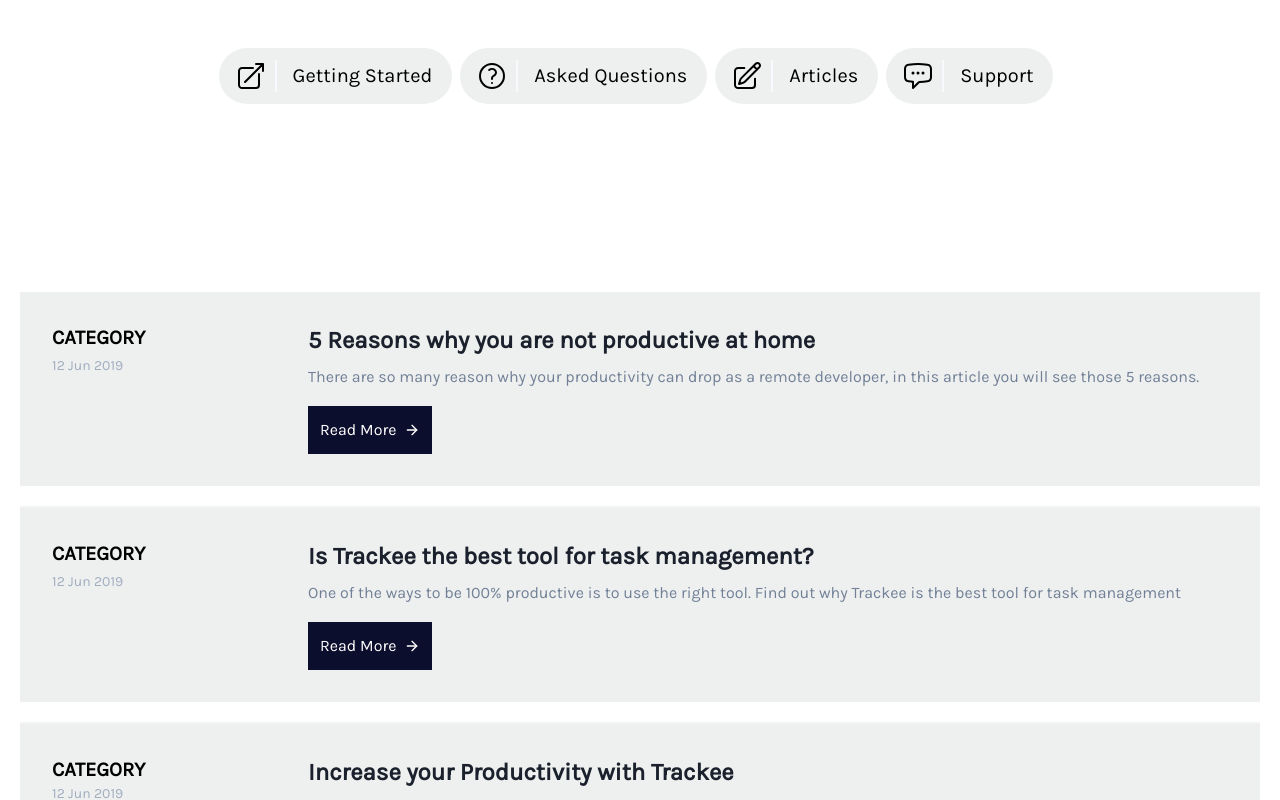
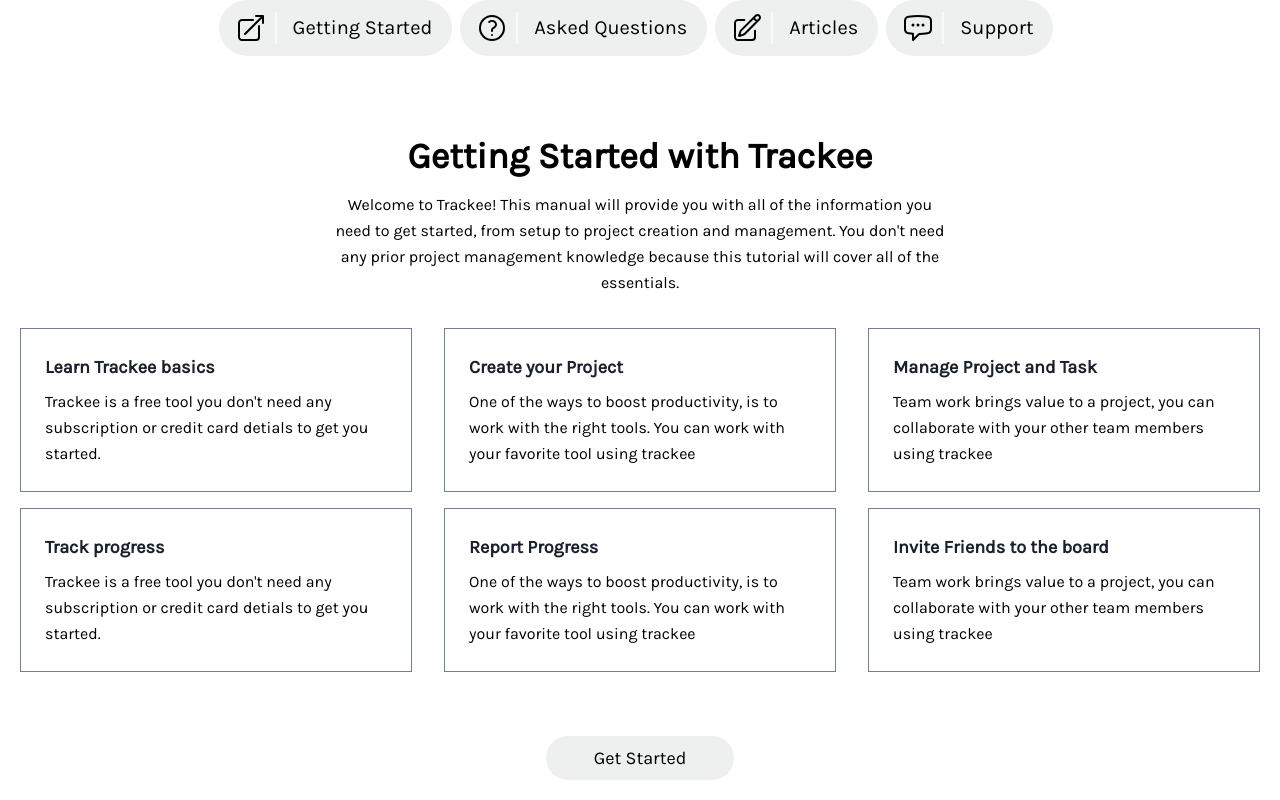
Before and after one commit to Emilsone/old-trackee-page, a Vue app: page /help in a window 1280 px wide. Shown: the part 580-1380 px from the top of the page. Built offline with nearby package versions, Linux system fonts and the light colour scheme.

Commit message:
create trackee help page

```diff
--- /dev/null
+++ b/src/components/mainpage/ArticleSection.vue
@@ -0,0 +1,110 @@
+<template>
+  <section class="text-gray-600 body-font overflow-hidden ">
+    <div class="container px-5 py-4 mx-auto">
+      <div class="-my-8 divide-y-2 divide-gray-100">
+        <div class="py-8 px-8 mt-5 flex flex-wrap md:flex-nowrap bg-btn">
+          <div class="md:w-64 md:mb-0 mb-6 flex-shrink-0 flex flex-col">
+            <span class="font-bold title-font text-black text-xl"
+              >CATEGORY</span
+            >
+            <span class="text-sm text-gray-500">12 Jun 2019</span>
+          </div>
+          <div class="md:flex-grow">
+            <h2 class="text-2xl font-bold text-gray-900 title-font mb-2">
+              5 Reasons why you are not productive at home
+            </h2>
+            <p class="leading-relaxed">
+              There are so many reason why your productivity can drop as a
+              remote developer, in this article you will see those 5 reasons.
+            </p>
+            <a class="text-white inline-flex items-center mt-4 bg-month p-3"
+              >Read More
+              <svg
+                class="w-4 h-4 ml-2"
+                viewBox="0 0 24 24"
+                stroke="currentColor"
+                stroke-width="2"
+                fill="none"
+                stroke-linecap="round"
+                stroke-linejoin="round"
+              >
+                <path d="M5 12h14"></path>
+                <path d="M12 5l7 7-7 7"></path>
+              </svg>
+            </a>
+          </div>
+        </div>
+
+        <div class="py-8 px-8 mt-5 flex flex-wrap md:flex-nowrap bg-btn">
+          <div class="md:w-64 md:mb-0 mb-6 flex-shrink-0 flex flex-col">
+            <span class="font-bold title-font text-black text-xl"
+              >CATEGORY</span
+            >
+            <span class="text-sm text-gray-500">12 Jun 2019</span>
+          </div>
+          <div class="md:flex-grow">
+            <h2 class="text-2xl font-bold text-gray-900 title-font mb-2">
+              Is Trackee the best tool for task management?
+            </h2>
+            <p class="leading-relaxed">
+              One of the ways to be 100% productive is to use the right tool.
+              Find out why Trackee is the best tool for task management
+            </p>
+            <a class="text-white inline-flex items-center mt-4 bg-month p-3"
+              >Read More
+              <svg
+                class="w-4 h-4 ml-2"
+                viewBox="0 0 24 24"
+                stroke="currentColor"
+                stroke-width="2"
+                fill="none"
+                stroke-linecap="round"
+                stroke-linejoin="round"
+              >
+                <path d="M5 12h14"></path>
+                <path d="M12 5l7 7-7 7"></path>
+              </svg>
+            </a>
+          </div>
+        </div>
+
+        <div class="py-8 px-8 mt-5 flex flex-wrap md:flex-nowrap bg-btn">
+          <div class="md:w-64 md:mb-0 mb-6 flex-shrink-0 flex flex-col">
+            <span class="font-bold title-font text-black text-xl"
+              >CATEGORY</span
+            >
+            <span class="text-sm text-gray-500">12 Jun 2019</span>
+          </div>
+          <div class="md:flex-grow">
+            <h2 class="text-2xl font-bold text-gray-900 title-font mb-2">
+              Increase your Productivity with Trackee
+            </h2>
+            <p class="leading-relaxed">
+              This article covers how you can increase your productivity and track your progress while using trackee task management system
+            </p>
+            <a class="text-white inline-flex items-center mt-4 bg-month p-3"
+              >Read More
+              <svg
+                class="w-4 h-4 ml-2"
+                viewBox="0 0 24 24"
+                stroke="currentColor"
+                stroke-width="2"
+                fill="none"
+                stroke-linecap="round"
+                stroke-linejoin="round"
+              >
+                <path d="M5 12h14"></path>
+                <path d="M12 5l7 7-7 7"></path>
+              </svg>
+            </a>
+          </div>
+        </div>
+      </div>
+    </div>
+  </section>
+</template>
+  <script>
+export default {};
+</script>
+  <style>
+</style>
--- /dev/null
+++ b/src/components/mainpage/AskQuestion.vue
@@ -0,0 +1,111 @@
+<template>
+  <main>
+    <div class="bg-white">
+      <div class="container px-6 py-8 mx-auto">
+        <div class="flex flex-wrap -m-4">
+          <div class="xl:w-1/3 md:w-1/2 p-4">
+            <div class="border border-gray-600 p-6">
+              <div
+                class="
+                  w-16
+                  h-16
+                  inline-flex
+                  items-center
+                  justify-center
+                  rounded-full
+                  bg-gray-100
+                  text-black
+                  mb-4
+                "
+              >
+                <i class="fa fa-bell-o text-2xl" aria-hidden="true"></i>
+              </div>
+              <h2 class="text-lg text-gray-900 font-bold title-font mb-2">
+                100% free no subscription
+              </h2>
+              <p class="leading-relaxed text-base">
+                Trackee is a free tool you don't need any subscription or credit
+                card detials to get you started.
+              </p>
+            </div>
+          </div>
+          <div class="xl:w-1/3 md:w-1/2 p-4">
+            <div class="border border-gray-600 p-6">
+              <div
+                class="
+                  w-16
+                  h-16
+                  inline-flex
+                  items-center
+                  justify-center
+                  rounded-full
+                  bg-gray-100
+                  text-black
+                  mb-4
+                "
+              >
+                <i class="fa fa-cog text-2xl" aria-hidden="true"></i>
+              </div>
+              <h2 class="text-lg text-gray-900 font-bold title-font mb-2">
+                Connect with your favorite tools
+              </h2>
+              <p class="leading-relaxed text-base">
+                One of the ways to boost productivity, is to work with the right
+                tools. You can work with your favorite tool using trackee
+              </p>
+            </div>
+          </div>
+          <div class="xl:w-1/3 md:w-1/2 p-4">
+            <div class="border border-gray-600 p-6">
+              <div
+                class="
+                  w-16
+                  h-16
+                  inline-flex
+                  items-center
+                  justify-center
+                  rounded-full
+                  bg-gray-100
+                  text-black
+                  mb-4
+                "
+              >
+                <i class="fa fa-user-plus text-2xl" aria-hidden="true"></i>
+              </div>
+              <h2 class="text-lg text-gray-900 font-bold title-font mb-2">
+                Limitless Collaboration
+              </h2>
+              <p class="leading-relaxed text-base">
+                Team work brings value to a project, you can collaborate with
+                your other team members using trackee
+              </p>
+            </div>
+          </div>
+        </div>
+      </div>
+    </div>
+  </main>
+</template>
+  <script>
+export default {
+  name: "PricingPage",
+};
+</script>
+  <style>
+.bg-month {
+  background: #0c0e2d;
+}
+.bg-year {
+  background-color: #f2f5fa;
+}
+.heading-text {
+  color: #0c0e2d;
+}
+.border-btn {
+  border: 1px solid #0c0e2d;
+}
+.border-btn:hover {
+  background-color: #0c0e2d;
+  color: #fffefe;
+}
+</style>
--- /dev/null
+++ b/src/components/mainpage/SupportSection.vue
@@ -0,0 +1,13 @@
+<template>
+  <main>
+
+  </main>
+</template>
+  <script>
+
+export default {
+
+};
+</script>
+  <style>
+</style>
--- a/src/views/HelpPage.vue
+++ b/src/views/HelpPage.vue
@@ -33,7 +33,6 @@
                 class="
                   w-full
                   input
-                  bg-opacity-50
                   rounded
                   focus:ring-2 focus:ring-gray-200 focus:bg-transparent
                   border border-gray-300
@@ -57,10 +56,13 @@
 
     <section>
       <div
-        class="flex items-center -m-3 flex-wrap justify-center my-24 text-black"
+        @tabchange="changeTab($event)"
+        class="flex items-center flex-wrap justify-center my-12 text-black"
       >
         <div className="md:w-72 rounded-3xl md:p-1 text-center flex flex-wrap ">
           <button
+            :class="{ active: tabActiveIndex == 0 }"
+            @click="changeTab(0)"
             type="button"
             class="
               inline-flex
@@ -103,6 +105,8 @@
           </button>
 
           <button
+            :class="{ active: tabActiveIndex == 1 }"
+            @click="changeTab(1)"
             type="button"
             class="
               inline-flex
@@ -144,6 +148,8 @@
             <div class="text-xl pt-0.5">Asked Questions</div>
           </button>
           <button
+            :class="{ active: tabActiveIndex == 2 }"
+            @click="changeTab(2)"
             type="button"
             class="
               inline-flex
@@ -185,6 +191,8 @@
             <div class="text-xl pt-0.5">Articles</div>
           </button>
           <button
+            :class="{ active: tabActiveIndex == 3 }"
+            @click="changeTab(3)"
             type="button"
             class="
               inline-flex
@@ -229,117 +237,152 @@
       </div>
     </section>
 
-    <section class="text-gray-600 body-font overflow-hidden mt-24">
-      <div class="container px-5 py-24 mx-auto">
-        <div class="-my-8 divide-y-2 divide-gray-100">
-          <div class="py-8 px-8 mt-5 flex flex-wrap md:flex-nowrap bg-btn">
-            <div class="md:w-64 md:mb-0 mb-6 flex-shrink-0 flex flex-col">
-              <span class="font-bold title-font text-black text-xl"
-                >CATEGORY</span
+    <main>
+      <div v-show="tabActiveIndex == 0">
+        <div class="container px-5 py-6 mx-auto">
+          <h1
+            class="title-font sm:text-4xl text-3xl mb-4 font-bold text-center"
           >
-              <span class="mt-1 text-gray-500 text-sm">12 Jun 2019</span>
-            </div>
-            <div class="md:flex-grow">
-              <h2 class="text-2xl font-bold text-gray-900 title-font mb-2">
-                5 Reasons why you are not productive at home
+            Getting Started with Trackee
+          </h1>
+          <p class="mb-8 leading-relaxed text-center lg:w-1/2 mx-auto">
+            Welcome to Trackee! This manual will provide you with all of the
+            information you need to get started, from setup to project creation
+            and management. You don't need any prior project management
+            knowledge because this tutorial will cover all of the essentials.
+          </p>
+
+          <!--======== First card section ========== -->
+          <div class="flex flex-wrap -m-4">
+            <div class="xl:w-1/3 md:w-1/2 p-4">
+              <div class="border border-gray-600 p-6">
+                <h2 class="text-lg text-gray-900 font-bold title-font mb-2">
+                  Learn Trackee basics
                 </h2>
-              <p class="leading-relaxed">
-                There are so many reason why your productivity can drop as a
-                remote developer, in this article you will see those 5 reasons.
+                <p class="leading-relaxed text-base">
+                  Trackee is a free tool you don't need any subscription or
+                  credit card detials to get you started.
                 </p>
-              <a class="text-white inline-flex items-center mt-4 bg-month p-3"
-                >Read More
-                <svg
-                  class="w-4 h-4 ml-2"
-                  viewBox="0 0 24 24"
-                  stroke="currentColor"
-                  stroke-width="2"
-                  fill="none"
-                  stroke-linecap="round"
-                  stroke-linejoin="round"
-                >
-                  <path d="M5 12h14"></path>
-                  <path d="M12 5l7 7-7 7"></path>
-                </svg>
-              </a>
               </div>
             </div>
-          <div class="py-8 px-8 mt-5 flex flex-wrap md:flex-nowrap bg-btn">
-            <div class="md:w-64 md:mb-0 mb-6 flex-shrink-0 flex flex-col">
-              <span class="font-bold title-font text-black text-xl"
-                >CATEGORY</span
-              >
-              <span class="mt-1 text-gray-500 text-sm">12 Jun 2019</span>
-            </div>
-            <div class="md:flex-grow">
-              <h2 class="text-2xl font-bold text-gray-900 title-font mb-2">
-                Is Trackee the best tool for task management?
+            <div class="xl:w-1/3 md:w-1/2 p-4">
+              <div class="border border-gray-600 p-6">
+                <h2 class="text-lg text-gray-900 font-bold title-font mb-2">
+                  Create your Project
                 </h2>
-              <p class="leading-relaxed">
-                One of the ways to be 100% productive is to use the right tool.
-                Find out why Trackee is the best tool for task management
+                <p class="leading-relaxed text-base">
+                  One of the ways to boost productivity, is to work with the
+                  right tools. You can work with your favorite tool using
+                  trackee
                 </p>
-              <a class="text-white inline-flex items-center mt-4 bg-month p-3"
-                >Read More
-                <svg
-                  class="w-4 h-4 ml-2"
-                  viewBox="0 0 24 24"
-                  stroke="currentColor"
-                  stroke-width="2"
-                  fill="none"
-                  stroke-linecap="round"
-                  stroke-linejoin="round"
-                >
-                  <path d="M5 12h14"></path>
-                  <path d="M12 5l7 7-7 7"></path>
-                </svg>
-              </a>
               </div>
             </div>
-          <div class="py-8 px-8 mt-5 flex flex-wrap md:flex-nowrap bg-btn">
-            <div class="md:w-64 md:mb-0 mb-6 flex-shrink-0 flex flex-col">
-              <span class="font-bold title-font text-black text-xl"
-                >CATEGORY</span
-              >
-              <span class="text-sm text-gray-500">12 Jun 2019</span>
-            </div>
-            <div class="md:flex-grow">
-              <h2 class="text-2xl font-bold text-gray-900 title-font mb-2">
-                Increase your Productivity with Trackee
+            <div class="xl:w-1/3 md:w-1/2 p-4">
+              <div class="border border-gray-600 p-6">
+                <h2 class="text-lg text-gray-900 font-bold title-font mb-2">
+                  Manage Project and Task
                 </h2>
-              <p class="leading-relaxed">
-                How to increase your productivity with Trackee
+                <p class="leading-relaxed text-base">
+                  Team work brings value to a project, you can collaborate with
+                  your other team members using trackee
                 </p>
-              <a class="text-white inline-flex items-center mt-4 bg-month p-3"
-                >Read More
-                <svg
-                  class="w-4 h-4 ml-2"
-                  viewBox="0 0 24 24"
-                  stroke="currentColor"
-                  stroke-width="2"
-                  fill="none"
-                  stroke-linecap="round"
-                  stroke-linejoin="round"
-                >
-                  <path d="M5 12h14"></path>
-                  <path d="M12 5l7 7-7 7"></path>
-                </svg>
-              </a>
               </div>
             </div>
           </div>
+
+          <!--====== second card section ======== -->
+          <div class="flex flex-wrap -m-4">
+            <div class="xl:w-1/3 md:w-1/2 p-4">
+              <div class="border border-gray-600 p-6">
+                <h2 class="text-lg text-gray-900 font-bold title-font mb-2">
+                  Track progress
+                </h2>
+                <p class="leading-relaxed text-base">
+                  Trackee is a free tool you don't need any subscription or
+                  credit card detials to get you started.
+                </p>
               </div>
-    </section>
+            </div>
+            <div class="xl:w-1/3 md:w-1/2 p-4">
+              <div class="border border-gray-600 p-6">
+                <h2 class="text-lg text-gray-900 font-bold title-font mb-2">
+                  Report Progress
+                </h2>
+                <p class="leading-relaxed text-base">
+                  One of the ways to boost productivity, is to work with the
+                  right tools. You can work with your favorite tool using
+                  trackee
+                </p>
+              </div>
+            </div>
+            <div class="xl:w-1/3 md:w-1/2 p-4">
+              <div class="border border-gray-600 p-6">
+                <h2 class="text-lg text-gray-900 font-bold title-font mb-2">
+                  Invite Friends to the board
+                </h2>
+                <p class="leading-relaxed text-base">
+                  Team work brings value to a project, you can collaborate with
+                  your other team members using trackee
+                </p>
+              </div>
+            </div>
+          </div>
+          <div>
+            <button
+              class="
+                flex
+                mx-auto
+                text-black
+                mt-16
+                bg-btn
+                py-2
+                px-12
+                rounded-full
+                text-lg
+              "
+            >
+              Get Started
+            </button>
+          </div>
+        </div>
+      </div>
+      <div v-show="tabActiveIndex == 1">
+        <AskQuestion />
+      </div>
+      <div v-show="tabActiveIndex == 2">
+        <ArticleSection />
+      </div>
+      <div v-show="tabActiveIndex == 3">
+        <SupportSection />
+      </div>
+    </main>
     <TheFooter />
   </main>
 </template>
 <script>
 import TheHeader from "@/components/mainpage/TheHeader.vue";
 import TheFooter from "@/components/mainpage/TheFooter.vue";
+import AskQuestion from "../components/mainpage/AskQuestion.vue";
+import ArticleSection from "../components/mainpage/ArticleSection.vue";
+import SupportSection from "../components/mainpage/SupportSection.vue";
 export default {
   components: {
     TheHeader,
     TheFooter,
+    AskQuestion,
+    ArticleSection,
+    SupportSection,
+  },
+  data() {
+    return {
+      tabActiveIndex: 0,
+    };
+  },
+  methods: {
+    changeTab(val) {
+      this.tabActiveIndex = val;
+      this.$emit("tabchange", this.tabActiveIndex);
+    },
   },
 };
 </script>
```
Lines whose indentation alone changed are shown as unchanged.
